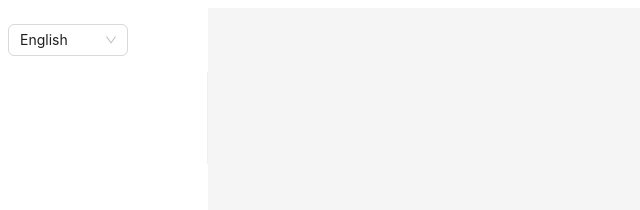
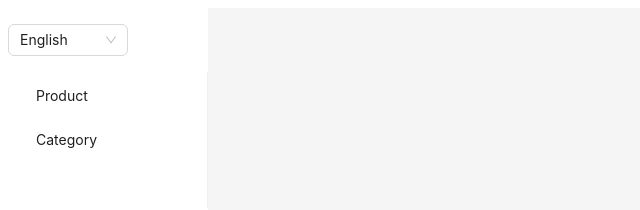
Before and after one commit to jakub-wizner/Form-Editor, a React (Vite) app: page / in a window 1280 px wide. Shown: the top 210 px of the page, without its empty margins (0-640 px from the left). Built offline with nearby package versions, Linux system fonts and the light colour scheme.

Commit message:
fix(Navigation): Product and Category are displayed in the navigation menu that is in App.tsx. Also get rid of ConfigProvider component from antd, because it wasn't needed anymore

```diff
--- a/src/App.tsx
+++ b/src/App.tsx
@@ -12,11 +12,6 @@ const { Option } = Select;
 const App: React.FC = () => {
   const [currentElement, setCurrentElement] = useState<string | null>(null);
   const { currentLanguage, changeLanguage } = useLanguage();
-
-  const menuItems = Object.keys(configElements).map(element => ({
-    label: translations[currentLanguage][element],
-    key: element,
-  }));
 
   const handleMenuClick = (element: string) => {
     setCurrentElement(element);
@@ -33,6 +28,21 @@ const App: React.FC = () => {
   const handleLanguageChange = (value: string) => {
     changeLanguage(value);
   };
+
+  const menuItems = [
+    {
+      label: translations[currentLanguage]['menu.product'],
+      key: 'Product',
+    },
+    {
+      label: translations[currentLanguage]['menu.category'],
+      key: 'Category',
+    },
+    {
+      label: translations[currentLanguage]['button.switchLanguage'],
+      key: 'switchLanguage',
+    },
+  ];
 
   const renderForm = () => {
     if (currentElement) {
@@ -51,7 +61,7 @@ const App: React.FC = () => {
             <Option value="es">Español</Option>
           </Select>
         </Header>
-        <Menu mode="inline" theme="light" onClick={handleMenuClickWrapper} items={menuItems}/>
+        <Menu mode="inline" theme="light" onClick={handleMenuClickWrapper} items={menuItems} />
       </Sider>
       <Layout>
         <Content style={{ padding: '24px' }}>
--- a/src/components/ElementForm.tsx
+++ b/src/components/ElementForm.tsx
@@ -41,7 +41,7 @@ const ElementForm: React.FC<ElementFormProps> = ({ config, onSubmit }) => {
   return (
     <Form form={form} layout="vertical">
       {config.map((field) => (
-        <Form.Item key={field.translationKey} label={translations[currentLanguage][field.translationKey]} name={field.label}>
+        <Form.Item key={field.translationKey} label={translations[currentLanguage][field.translationKey]} name={field.translationKey}>
           {field.type === 'string' && <Input />}
           {field.type === 'number' && <Input type="number" />}
           {field.type === 'choice' && (
@@ -54,7 +54,7 @@ const ElementForm: React.FC<ElementFormProps> = ({ config, onSubmit }) => {
             </Select>
           )}
           {field.type === 'bool' && (
-            <Form.Item name={field.label} valuePropName='checked' initialValue={false}>
+            <Form.Item name={field.translationKey} valuePropName='checked' initialValue={false}>
               <Checkbox />
             </Form.Item>
           )}
--- a/src/main.tsx
+++ b/src/main.tsx
@@ -1,17 +1,11 @@
 import { createRoot } from 'react-dom/client';
-import { ConfigProvider } from 'antd';
 import App from './App';
-import { translations } from './config/translations';
 import { LanguageProvider } from './components/LanguageContext';
-
-const locale = 'en';
 
 const rootElement = document.getElementById('root');
 const root = createRoot(rootElement);
 root.render(
-  <ConfigProvider locale={translations[locale]}>
     <LanguageProvider>
       <App />
     </LanguageProvider>
-  </ConfigProvider>
 );
```
